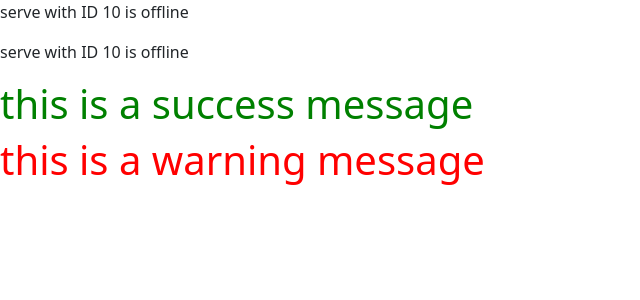
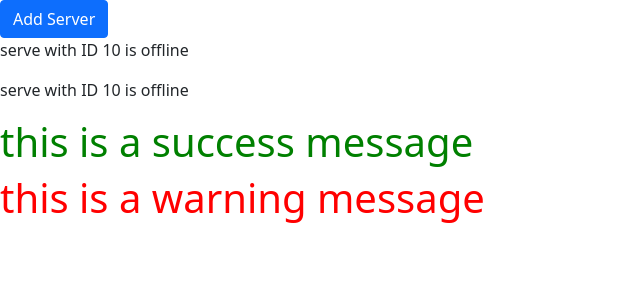
Before and after one commit to moetez-hami/LearnAngular, an Angular app: page / in a window 1280 px wide. Shown: the top 300 px of the page, without its empty margins (0-640 px from the left). Built offline with nearby package versions, Linux system fonts and the light colour scheme.

Commit message:
Property Binding

```diff
--- a/src/app/servers/servers.component.html
+++ b/src/app/servers/servers.component.html
@@ -1,2 +1,4 @@
+<button class="btn btn-primary" [disabled]="!allowNewServer">Add Server</button>
+<!--<button class="btn btn-primary" disabled>Add Server</button>-->
 <app-server></app-server>
 <app-server></app-server>
--- a/src/app/servers/servers.component.ts
+++ b/src/app/servers/servers.component.ts
@@ -7,7 +7,12 @@
 })
 export class ServersComponent implements OnInit {
 
-  constructor() { }
+  allowNewServer=false;
+  constructor() {
+    setTimeout(()=>{
+      this.allowNewServer=true;
+    },2000);
+  }
 
   ngOnInit(): void {
   }
```
